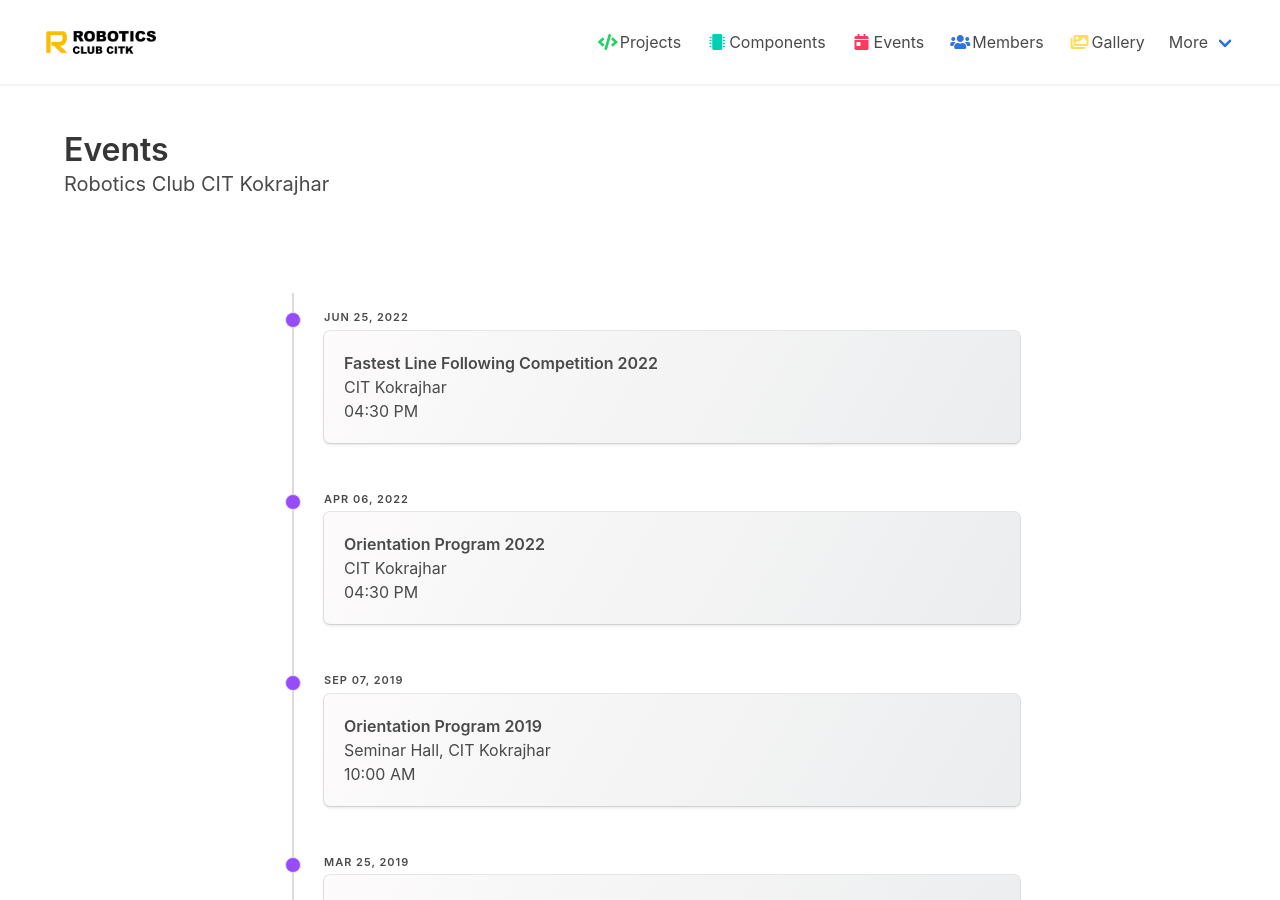
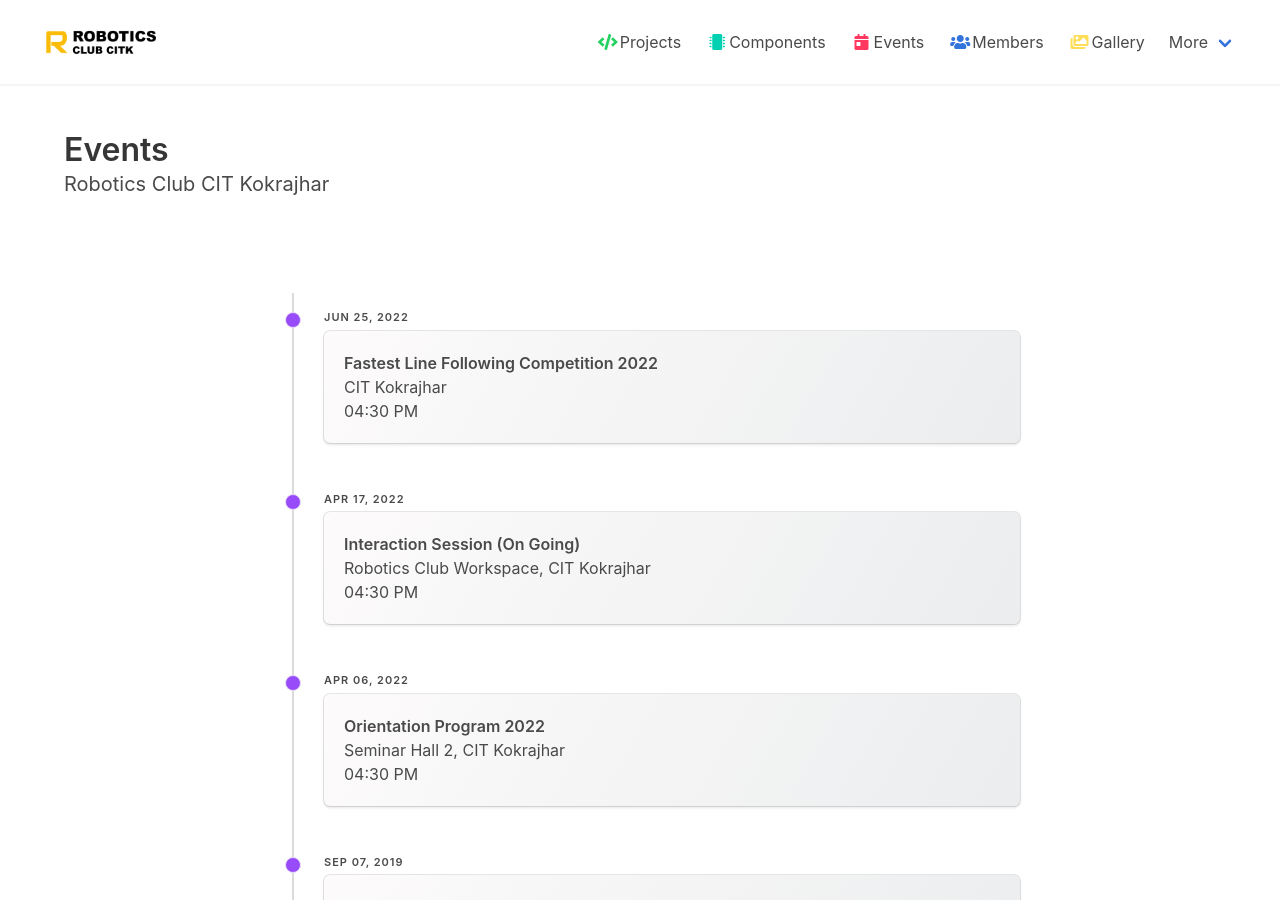
Before and after one commit to robotics-club-citk/robotics-club-citk.github.io, a Jekyll site: the page built from events.html, in a window 1280 px wide and 900 px high. Built offline with Jekyll 4.4.1, drawn with Linux system fonts in a browser that asks for light colours.

Commit message:
Added a new event and photos of sessions

```diff
--- /dev/null
+++ b/_events/Interaction.md
@@ -0,0 +1,13 @@
+---
+title: Interaction Session (On Going)
+description: interaction Session Every Saturday and Sunday
+start-date: 2022-04-17 16:30:00
+place: Robotics Club Workspace, CIT Kokrajhar
+images:
+  - path: "assets/img/gallery/interactionA.jpg"
+    size: 1366x911
+    caption: Orientation between members
+  - path: "assets/img/gallery/interactionB.jpg"
+    size: 1366x911
+    caption: Interation between members
+---
```
Also changed, not shown: _events/OrientationProgram2022.md (+8 -1 lines), assets/img/gallery/interactionA.jpg (added), assets/img/gallery/interactionB.jpg (added), assets/img/gallery/o2022a.jpg (added), assets/img/gallery/o2022b.jpg (added).
